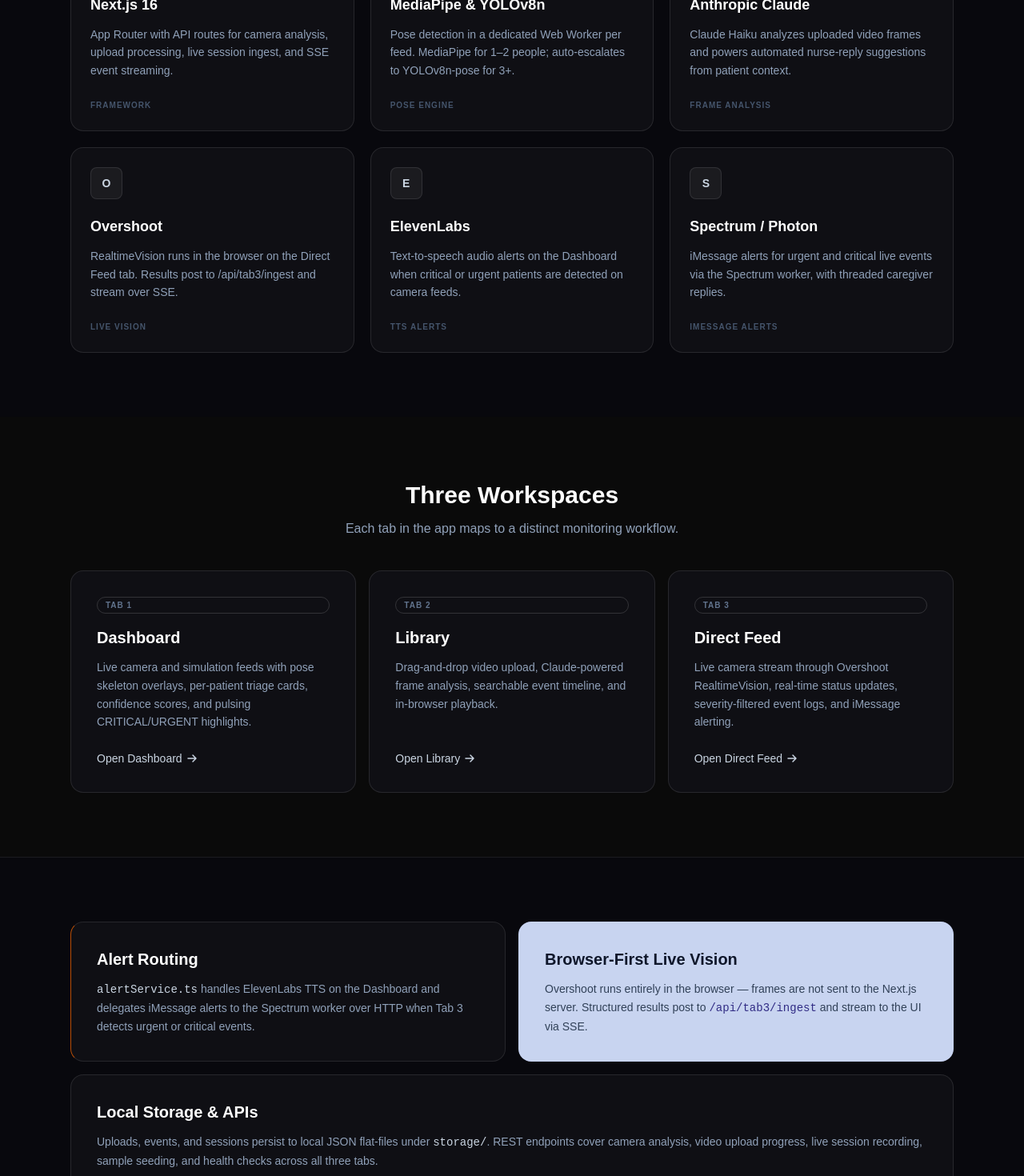
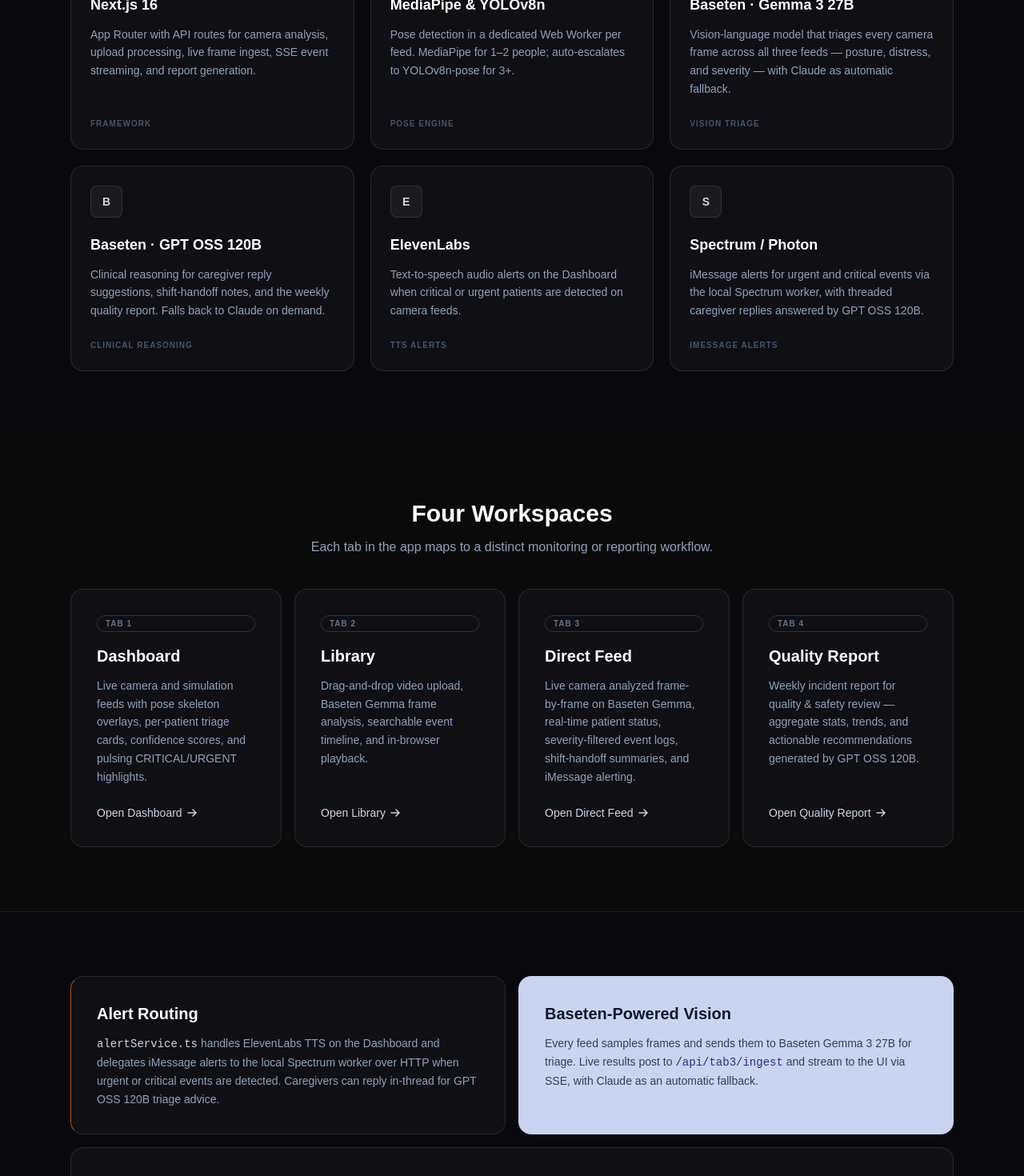
Before and after one commit to 7dracoder/Team-Fahhhhh, a Next.js app: page / in a window 1280 px wide. Shown: the part 940-2410 px from the top of the page at 80% size. Built offline with nearby package versions, Linux system fonts and the light colour scheme.

Commit message:
commmitttt

```diff
--- a/src/app/components/LandingPage.tsx
+++ b/src/app/components/LandingPage.tsx
@@ -6,13 +6,14 @@
   dashboard: TABS[0].path,
   library: TABS[1].path,
   directFeed: TABS[2].path,
+  reports: TABS[3].path,
 } as const;
 
 const STACK = [
   {
     title: "Next.js 16",
     description:
-      "App Router with API routes for camera analysis, upload processing, live session ingest, and SSE event streaming.",
+      "App Router with API routes for camera analysis, upload processing, live frame ingest, SSE event streaming, and report generation.",
     layer: "FRAMEWORK",
     icon: "N",
   },
@@ -24,18 +25,18 @@
     icon: "P",
   },
   {
-    title: "Anthropic Claude",
+    title: "Baseten · Gemma 3 27B",
     description:
-      "Claude Haiku analyzes uploaded video frames and powers automated nurse-reply suggestions from patient context.",
-    layer: "FRAME ANALYSIS",
-    icon: "C",
+      "Vision-language model that triages every camera frame across all three feeds — posture, distress, and severity — with Claude as automatic fallback.",
+    layer: "VISION TRIAGE",
+    icon: "G",
   },
   {
-    title: "Overshoot",
+    title: "Baseten · GPT OSS 120B",
     description:
-      "RealtimeVision runs in the browser on the Direct Feed tab. Results post to /api/tab3/ingest and stream over SSE.",
-    layer: "LIVE VISION",
-    icon: "O",
+      "Clinical reasoning for caregiver reply suggestions, shift-handoff notes, and the weekly quality report. Falls back to Claude on demand.",
+    layer: "CLINICAL REASONING",
+    icon: "B",
   },
   {
     title: "ElevenLabs",
@@ -47,7 +48,7 @@
   {
     title: "Spectrum / Photon",
     description:
-      "iMessage alerts for urgent and critical live events via the Spectrum worker, with threaded caregiver replies.",
+      "iMessage alerts for urgent and critical events via the local Spectrum worker, with threaded caregiver replies answered by GPT OSS 120B.",
     layer: "IMESSAGE ALERTS",
     icon: "S",
   },
@@ -65,15 +66,22 @@
     tag: "TAB 2",
     title: "Library",
     description:
-      "Drag-and-drop video upload, Claude-powered frame analysis, searchable event timeline, and in-browser playback.",
+      "Drag-and-drop video upload, Baseten Gemma frame analysis, searchable event timeline, and in-browser playback.",
     href: TAB_ROUTES.library,
   },
   {
     tag: "TAB 3",
     title: "Direct Feed",
     description:
-      "Live camera stream through Overshoot RealtimeVision, real-time status updates, severity-filtered event logs, and iMessage alerting.",
+      "Live camera analyzed frame-by-frame on Baseten Gemma, real-time patient status, severity-filtered event logs, shift-handoff summaries, and iMessage alerting.",
     href: TAB_ROUTES.directFeed,
+  },
+  {
+    tag: "TAB 4",
+    title: "Quality Report",
+    description:
+      "Weekly incident report for quality & safety review — aggregate stats, trends, and actionable recommendations generated by GPT OSS 120B.",
+    href: TAB_ROUTES.reports,
   },
 ] as const;
 
@@ -197,12 +205,12 @@
         <section id="workspaces" className="py-20">
           <div className="mx-auto max-w-6xl px-6">
             <div className="mb-10 text-center">
-              <h2 className="text-3xl font-bold text-white">Three Workspaces</h2>
+              <h2 className="text-3xl font-bold text-white">Four Workspaces</h2>
               <p className="mx-auto mt-3 max-w-xl text-slate-400">
-                Each tab in the app maps to a distinct monitoring workflow.
+                Each tab in the app maps to a distinct monitoring or reporting workflow.
               </p>
             </div>
-            <div className="grid gap-4 lg:grid-cols-3">
+            <div className="grid gap-4 sm:grid-cols-2 lg:grid-cols-4">
               {WORKSPACES.map((ws) => (
                 <Link
                   key={ws.title}
@@ -236,27 +244,29 @@
                 <p className="mt-3 text-sm leading-relaxed text-slate-400">
                   <code className="text-slate-300">alertService.ts</code> handles
                   ElevenLabs TTS on the Dashboard and delegates iMessage alerts to the
-                  Spectrum worker over HTTP when Tab 3 detects urgent or critical events.
+                  local Spectrum worker over HTTP when urgent or critical events are
+                  detected. Caregivers can reply in-thread for GPT OSS 120B triage advice.
                 </p>
               </div>
 
               <div className="rounded-2xl border border-indigo-200/20 bg-[#c8d4f0] p-8 text-slate-900">
-                <h3 className="text-xl font-bold">Browser-First Live Vision</h3>
+                <h3 className="text-xl font-bold">Baseten-Powered Vision</h3>
                 <p className="mt-3 text-sm leading-relaxed text-slate-700">
-                  Overshoot runs entirely in the browser — frames are not sent to the
-                  Next.js server. Structured results post to{" "}
+                  Every feed samples frames and sends them to Baseten Gemma 3 27B for
+                  triage. Live results post to{" "}
                   <code className="text-indigo-900">/api/tab3/ingest</code> and stream
-                  to the UI via SSE.
+                  to the UI via SSE, with Claude as an automatic fallback.
                 </p>
               </div>
 
               <div className="rounded-2xl border border-white/10 bg-[#0f0f14] p-8 md:col-span-2">
                 <h3 className="text-xl font-bold text-white">Local Storage &amp; APIs</h3>
                 <p className="mt-3 text-sm leading-relaxed text-slate-400">
-                  Uploads, events, and sessions persist to local JSON flat-files under{" "}
-                  <code className="text-slate-300">storage/</code>. REST endpoints cover
-                  camera analysis, video upload progress, live session recording, sample
-                  seeding, and health checks across all three tabs.
+                  Uploads, events, sessions, and alert threads persist to local JSON
+                  flat-files under <code className="text-slate-300">storage/</code>. REST
+                  endpoints cover camera analysis, video upload progress, live session
+                  recording, shift-handoff summaries, weekly quality reports, sample
+                  seeding, and health checks.
                 </p>
               </div>
             </div>
@@ -322,19 +332,24 @@
                     Direct Feed — live vision
                   </Link>
                 </li>
+                <li>
+                  <Link href={TAB_ROUTES.reports} className="hover:text-white">
+                    Quality Report — weekly incidents
+                  </Link>
+                </li>
               </ul>
             </div>
             <div>
               <h4 className="text-xs font-semibold tracking-widest text-slate-400">DEVELOPER</h4>
               <ul className="mt-4 space-y-2.5 text-sm text-slate-500">
                 <li>
-                  <span className="text-slate-600">npm run dev</span> — start app
+                  <span className="text-slate-600">bun run dev</span> — start app
                 </li>
                 <li>
-                  <span className="text-slate-600">npm run doctor</span> — env check
+                  <span className="text-slate-600">bun run doctor</span> — env check
                 </li>
                 <li>
-                  <span className="text-slate-600">npm run spectrum-worker</span> — iMessage
+                  <span className="text-slate-600">bun run spectrum-worker</span> — iMessage
                 </li>
               </ul>
             </div>
--- a/src/app/components/TabShell.tsx
+++ b/src/app/components/TabShell.tsx
@@ -3,12 +3,21 @@
 import Link from "next/link";
 import { usePathname } from "next/navigation";
 import { TABS } from "@/app/tab-config";
+import { SafesightLogo } from "@/app/components/SafesightBrand";
 
 export default function TabShell() {
   const pathname = usePathname();
 
   return (
     <header className="shrink-0 border-b border-white/10 bg-[#0c0c12] px-4 py-3">
+      <div className="flex flex-wrap items-center gap-x-4 gap-y-2">
+        <Link
+          href="/"
+          aria-label="Back to home"
+          className="flex items-center rounded-lg px-1 py-1 transition-opacity hover:opacity-80"
+        >
+          <SafesightLogo iconClassName="h-7 w-auto" />
+        </Link>
         <nav className="flex flex-wrap gap-2" aria-label="Workspace tabs">
           {TABS.map((tab) => {
             const active =
@@ -28,6 +37,7 @@
             );
           })}
         </nav>
+      </div>
     </header>
   );
 }
```
Lines whose indentation alone changed are shown as unchanged.
